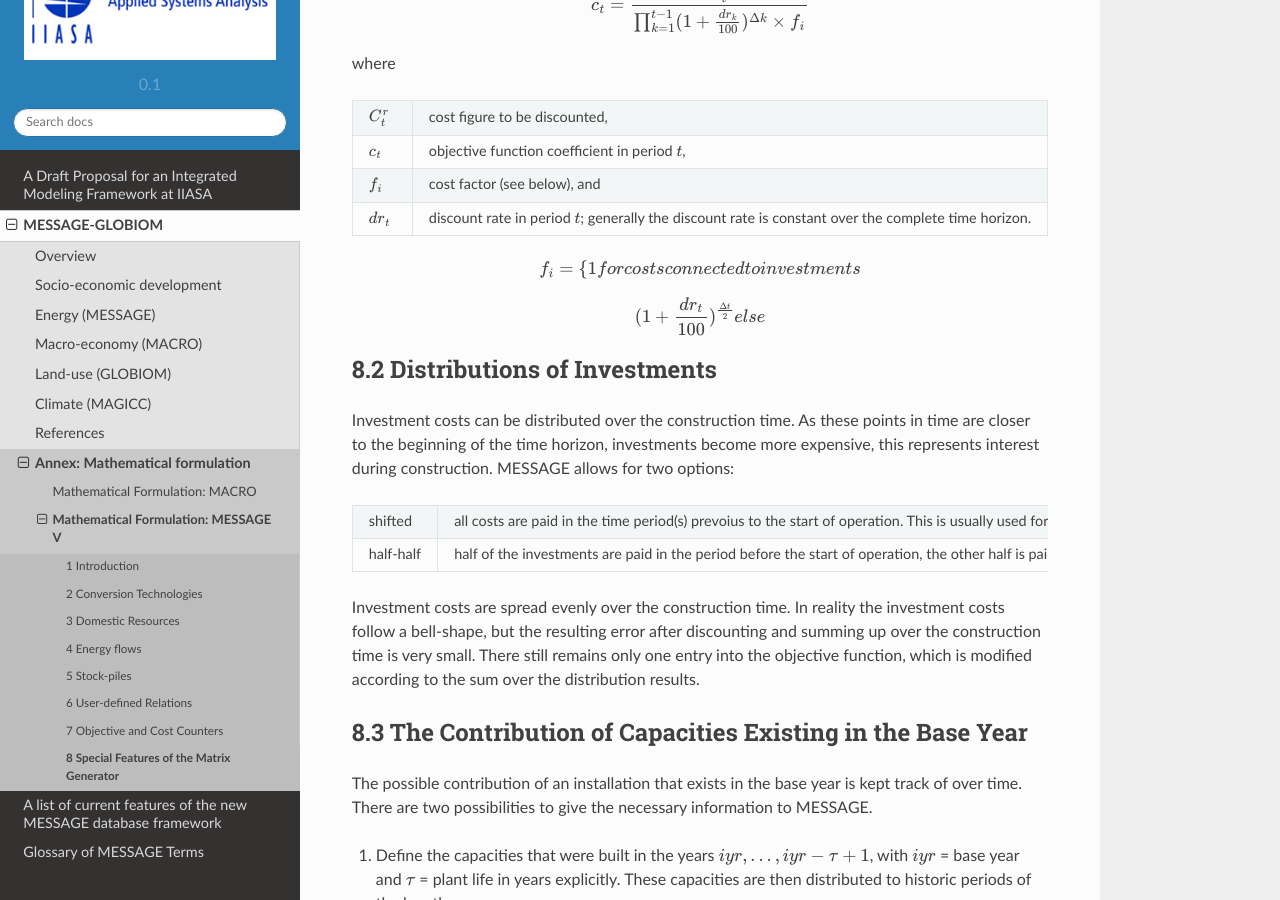
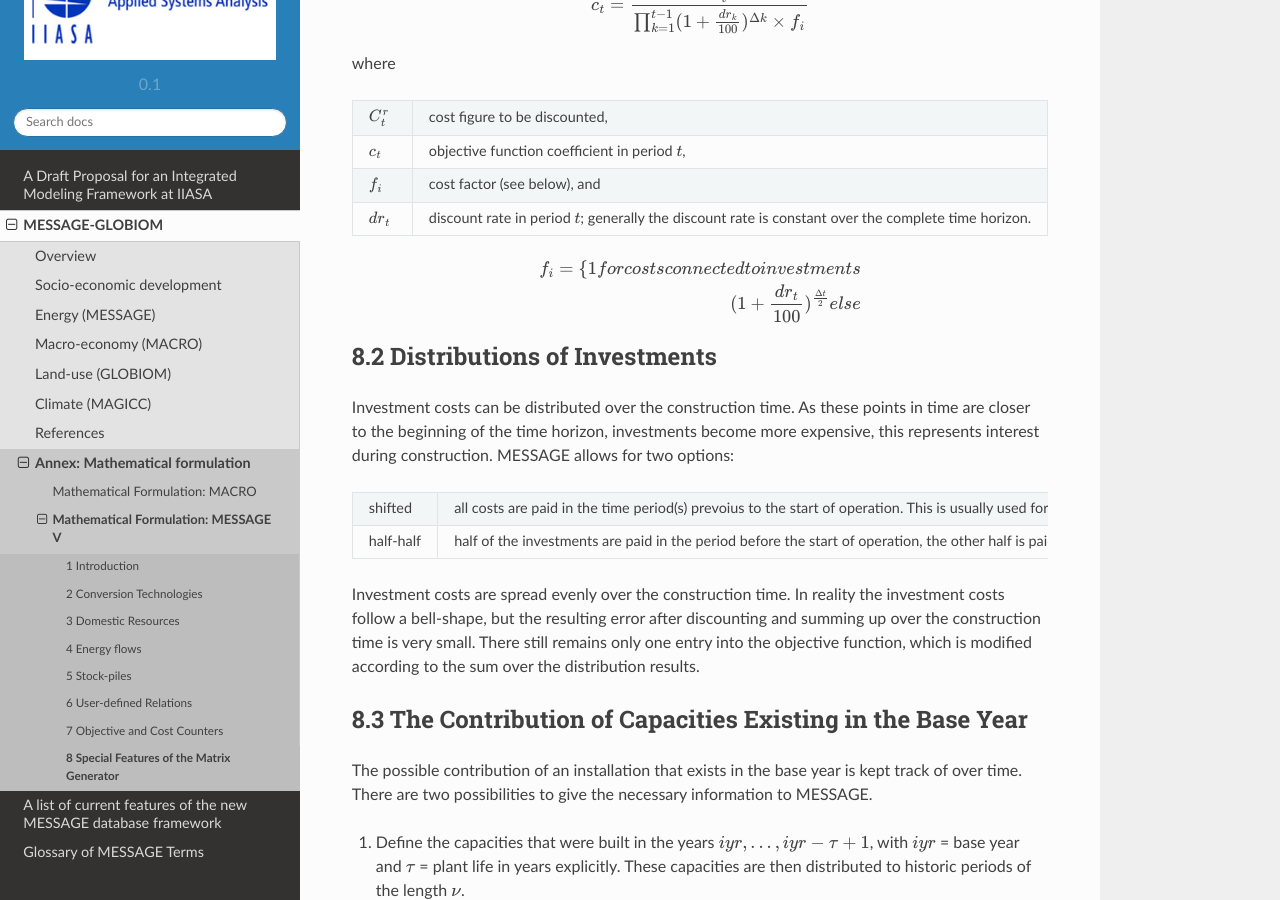
Before and after one commit to yiyi1991/message-ix-models, a Sphinx documentation site: the page built from doc/global/source/message_globiom/annex/message/8_special_features_of_the_matrix_generator.rst, in a window 1280 px wide and 900 px high, scrolled down 520 px. Built offline with Sphinx 7.4.7 and the Read the Docs theme 2.0.0, drawn with Linux system fonts in a browser that asks for light colours; pages that are not in the unit, such as notebooks, are missing from menus.

Commit message:
Update 8_special_features_of_the_matrix_generator.rst

```diff
--- a/doc/global/source/message_globiom/annex/message/8_special_features_of_the_matrix_generator.rst
+++ b/doc/global/source/message_globiom/annex/message/8_special_features_of_the_matrix_generator.rst
@@ -28,9 +28,7 @@ where
    * - :math:`dr_t`
      - discount rate in period :math:`t`; generally the discount rate is constant over the complete time horizon.
 .. math::
-  f_i = \left\{1  for costs connected to investments \right.
-
-.. math::
+  f_i = \left\{1  for costs connected to investments \right. \\
   (1+\frac{dr_t}{100})^{\frac{\Delta t}{2}}  else
 
 .. _distributionsofinv:
```
